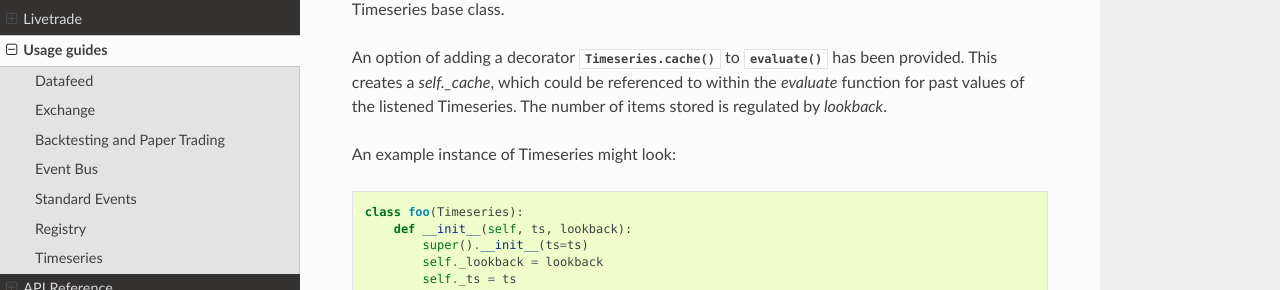
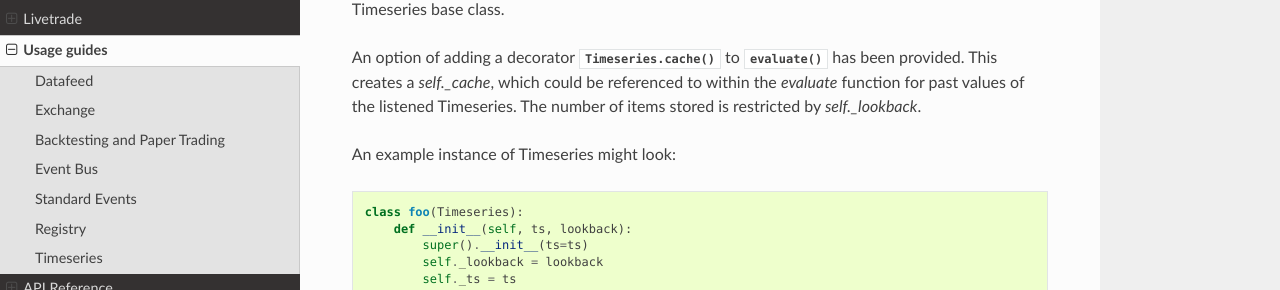
Before and after one commit to bridgelancer/cryptle_fork, a Sphinx documentation site: the page built from docs/guides.rst, in a window 1280 px wide and 900 px high, scrolled down 6051 px. Shown: the part 185-475 px from the top of the window. Built offline with Sphinx 7.4.7 and the Read the Docs theme 2.0.0, drawn with Linux system fonts in a browser that asks for light colours.

Commit message:
Changes to docs

```diff
--- a/docs/guides.rst
+++ b/docs/guides.rst
@@ -309,7 +309,7 @@ and listening functionalities provided by the Timeseries base class.
 An option of adding a decorator :meth:`Timeseries.cache` to :meth:`evaluate` has
 been provided. This creates a `self._cache`, which could be referenced to within
 the `evaluate` function for past values of the listened Timeseries. The number
-of items stored is regulated by `lookback`.
+of items stored is restricted by `self._lookback`.
 
 An example instance of Timeseries might look::
 
```
